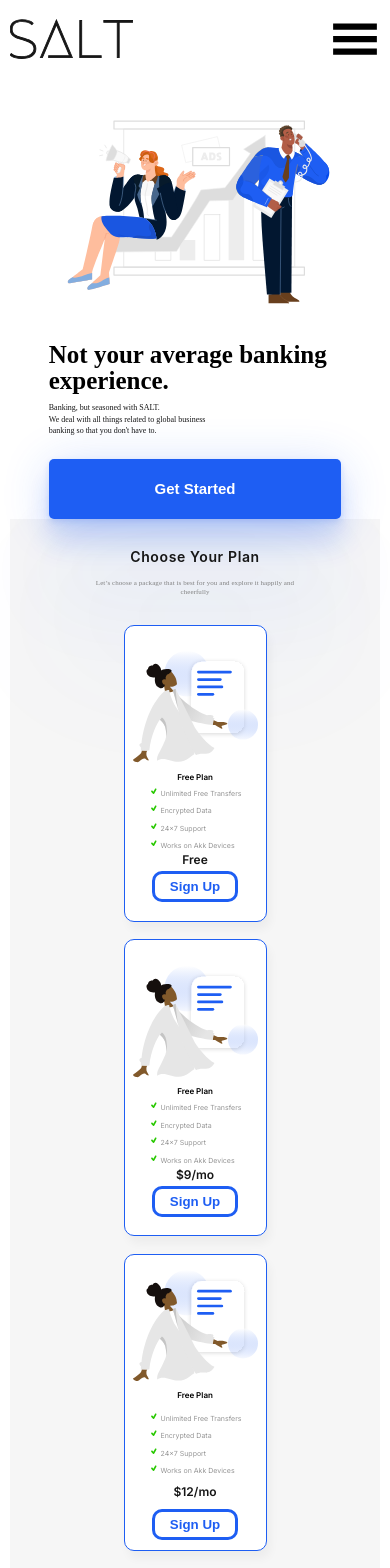
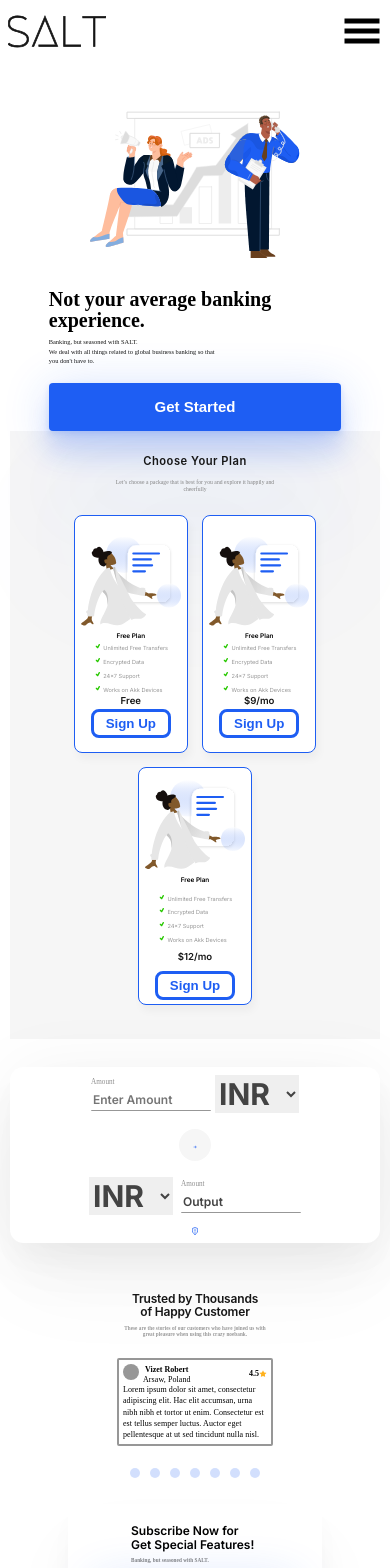
Before and after one commit to rkapoor10/salt-landing-page, a React (Create React App) app: page / in a window 390 px wide. Shown: the top 1568 px of the page. Built offline with nearby package versions, Linux system fonts and the light colour scheme; a small style sheet from the web is missing.

Commit message:
refactor: rem

```diff
--- a/src/index.css
+++ b/src/index.css
@@ -115,9 +115,9 @@ li {
 
 @media only screen and (max-width: 800px){
   :root{
-    font-size: 5px;
+    font-size: 4px;
   }
   .blue-arrow {
-    font-size: 6rem;
+    font-size: 6px;
   }
 }
```
